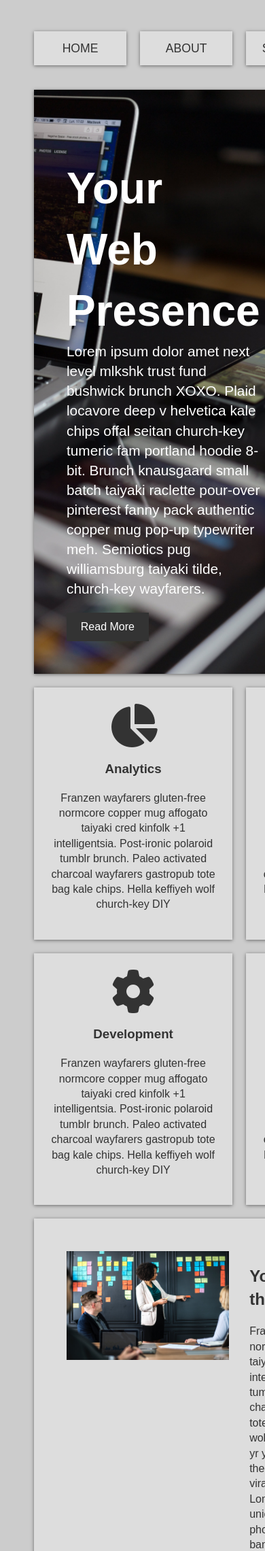
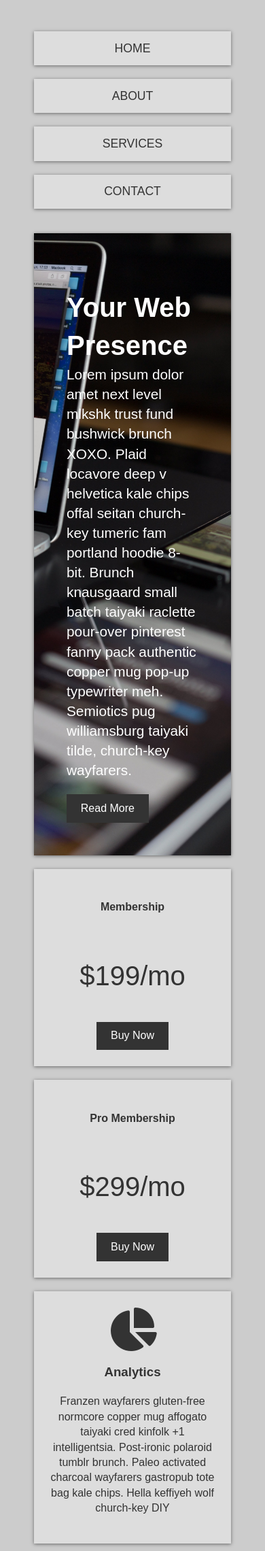
Before and after one commit to ktamulonis/grid, a PHP site: page /index.html in a window 390 px wide; the page is wider, and only the part inside the window is pictured. Shown: the top 2281 px of that part at 68% size. Run offline with PHP 8.4, Linux system fonts and the light colour scheme; some libraries are stand-ins or nearby versions.

Commit message:
adds support for devices under 500 px

```diff
--- a/style.css
+++ b/style.css
@@ -168,3 +168,35 @@
   text-align: center;
   padding: 1rem;
 }
+
+/* Media Queries */
+@media(max-width: 700px) {
+  .top-container {
+    grid-template-areas:
+      'showcase showcase'
+      'top-box-a top-box-b'
+  }
+  .showcase h1 {
+    font-size: 2.5rem;
+  }
+  .main-nav ul {
+    grid-template-columns: 1fr;
+  }
+  .info {
+    grid-template-columns: 1fr;
+  }
+  .info .btn {
+    display: block;
+    text-align: center;
+    margin: autol;
+  }
+}
+
+@media(max-width: 500px) {
+  .top-container {
+    grid-template-areas:
+      'showcase'
+      'top-box-a'
+      'top-box-b';
+  }
+}
```
